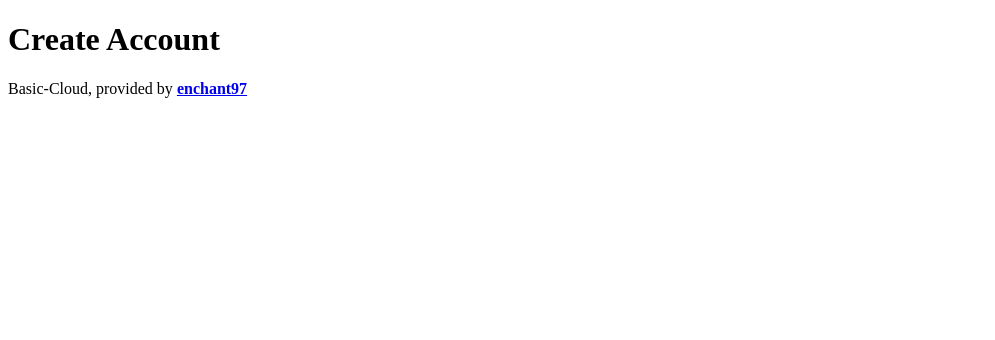
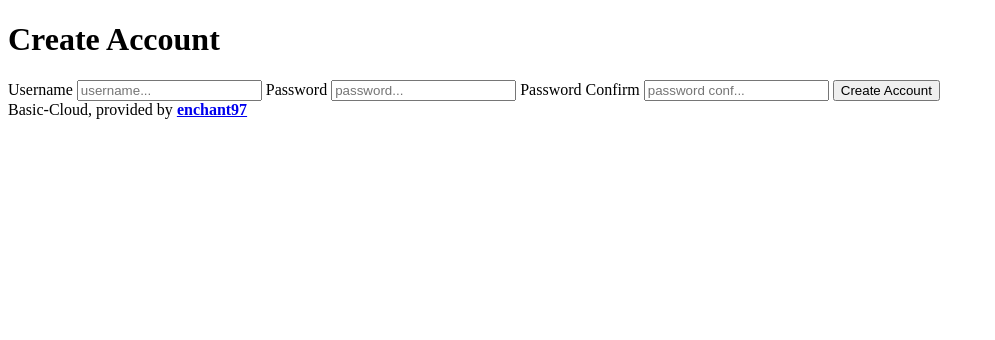
Before and after one commit to enchant97/basic-cloud, a FastAPI app: page /create-account in a window 1280 px wide. Shown: the top 340 px of the page, without its empty margins (0-995 px from the left). Run offline with FastAPI, Linux system fonts and the light colour scheme; parts of the project's set-up code (start-up, migrations or seed data) failed here and were passed over.

Commit message:
add create account js and move routes into users

```diff
--- a/basic_cloud/static/script.js
+++ b/basic_cloud/static/script.js
@@ -78,7 +78,7 @@ function get_parent_dir(curr_dir) {
  */
 function get_stored_token() {
     var token = localStorage.getItem(TOKEN_KEY);
-    if (token === null){
+    if (token === null) {
         return sessionStorage.getItem(TOKEN_KEY);
     }
     return token;
@@ -134,6 +134,16 @@ async function fetch_token(username, password) {
     return token.access_token;
 }
 
+async function fetch_create_account(username, password) {
+    const resp = await fetch("/api/user",
+        {
+            method: "POST",
+            body: JSON.stringify({ username, password }),
+        });
+    if (!resp.ok) { throw new Error(resp.status) }
+    return await resp.json();
+}
+
 /**
  * get the files and directories
  * @param {string} directory - the directory to load
@@ -143,7 +153,7 @@ async function fetch_dir_content(directory) {
     const resp = await fetch("/api/directory/contents",
         {
             method: "POST",
-            body: JSON.stringify({directory: directory}),
+            body: JSON.stringify({ directory: directory }),
             headers: get_auth_headers(),
         }
     );
@@ -173,11 +183,11 @@ async function fetch_root_dirs() {
  */
 async function fetch_download_token(file_path) {
     const resp = await fetch("/api/file/download/new-token",
-    {
-        method: "POST",
-        body: JSON.stringify({ file_path: file_path}),
-        headers: get_auth_headers(),
-    });
+        {
+            method: "POST",
+            body: JSON.stringify({ file_path: file_path }),
+            headers: get_auth_headers(),
+        });
     if (resp.status === 401) { navigate_to_login(); }
     if (!resp.ok) { throw new Error(resp.status) }
     const json_data = await resp.json();
@@ -264,7 +274,7 @@ async function do_login(username, password, rememberme) {
     if (rememberme) {
         localStorage.setItem(TOKEN_KEY, token);
     }
-    else{
+    else {
         sessionStorage.setItem(TOKEN_KEY, token);
     }
 }
@@ -339,6 +349,22 @@ function handle_login_form() {
                 alert(err.message);
                 password.focus();
             }
-            else { throw err;}
+            else { throw err; }
         });
 }
+
+function handle_create_account_form() {
+    const username = document.getElementById("username");
+    const password = document.getElementById("password");
+    const password_conf = document.getElementById("password-conf");
+    if (password.value !== password_conf.value) {
+        alert("passwords do not match");
+        password_conf.value = "";
+        password_conf.focus();
+    }
+    else {
+        fetch_create_account(username.value, password.value)
+            .then(_ => { navigate_to_login() })
+            .catch(err => alert(err.message));
+    }
+}
--- a/basic_cloud/templates/create_account.html
+++ b/basic_cloud/templates/create_account.html
@@ -1,5 +1,13 @@
 {% extends "/shared/base.html" %}
 {% block title %}Create Account{% endblock %}
 {% block main %}
-
+<form action="" onsubmit="return false;">
+    <label for="username">Username</label>
+    <input type="text" id="username" required placeholder="username...">
+    <label for="password">Password</label>
+    <input type="password" id="password" required placeholder="password...">
+    <label for="password-conf">Password Confirm</label>
+    <input type="password" id="password-conf" required placeholder="password conf...">
+    <button type="submit" onclick="handle_create_account_form()">Create Account</button>
+</form>
 {% endblock %}
```
Also changed, not shown: basic_cloud/router/auth.py (+3 -17 lines), basic_cloud/router/users.py (+18 -2 lines).
